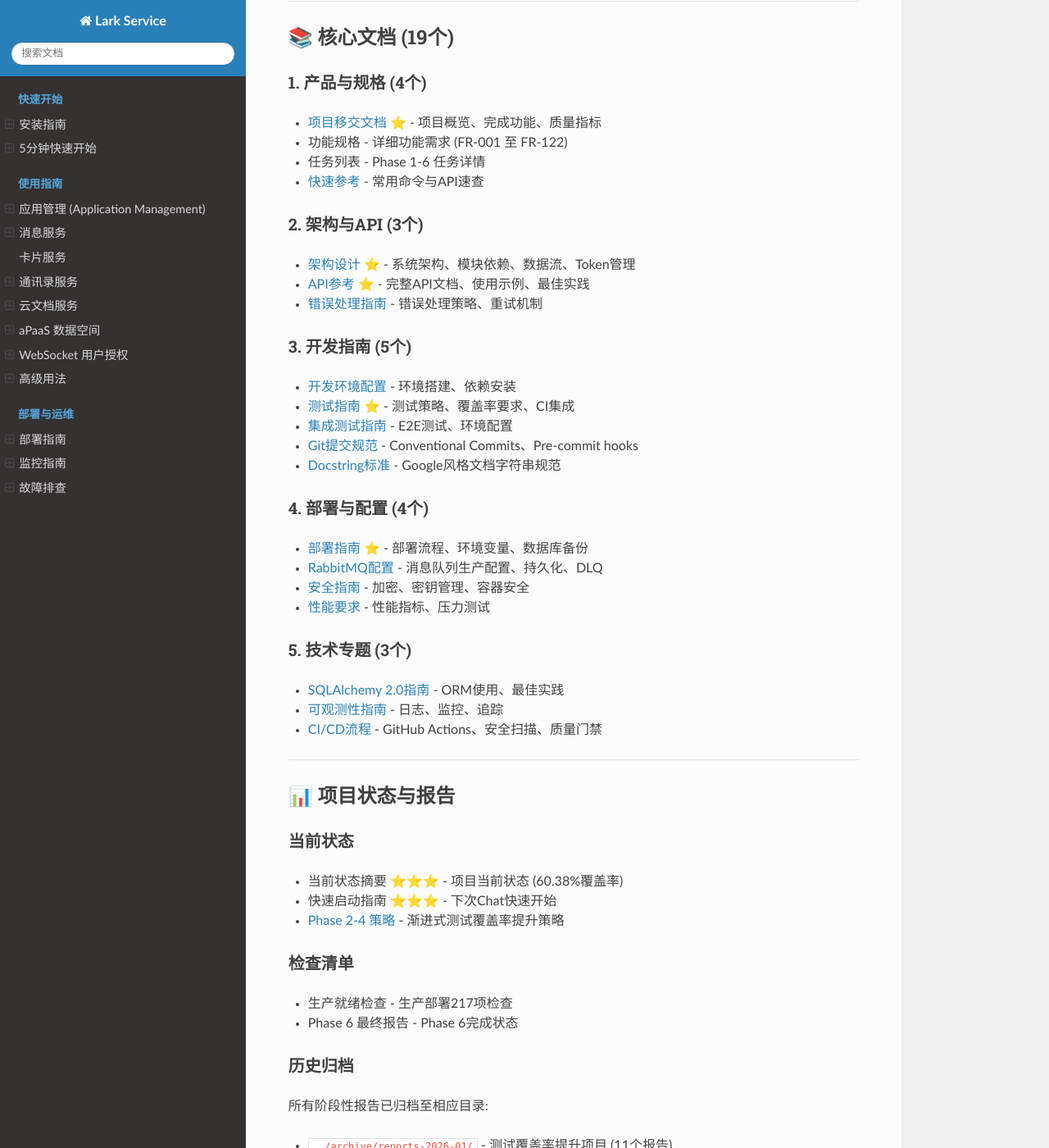
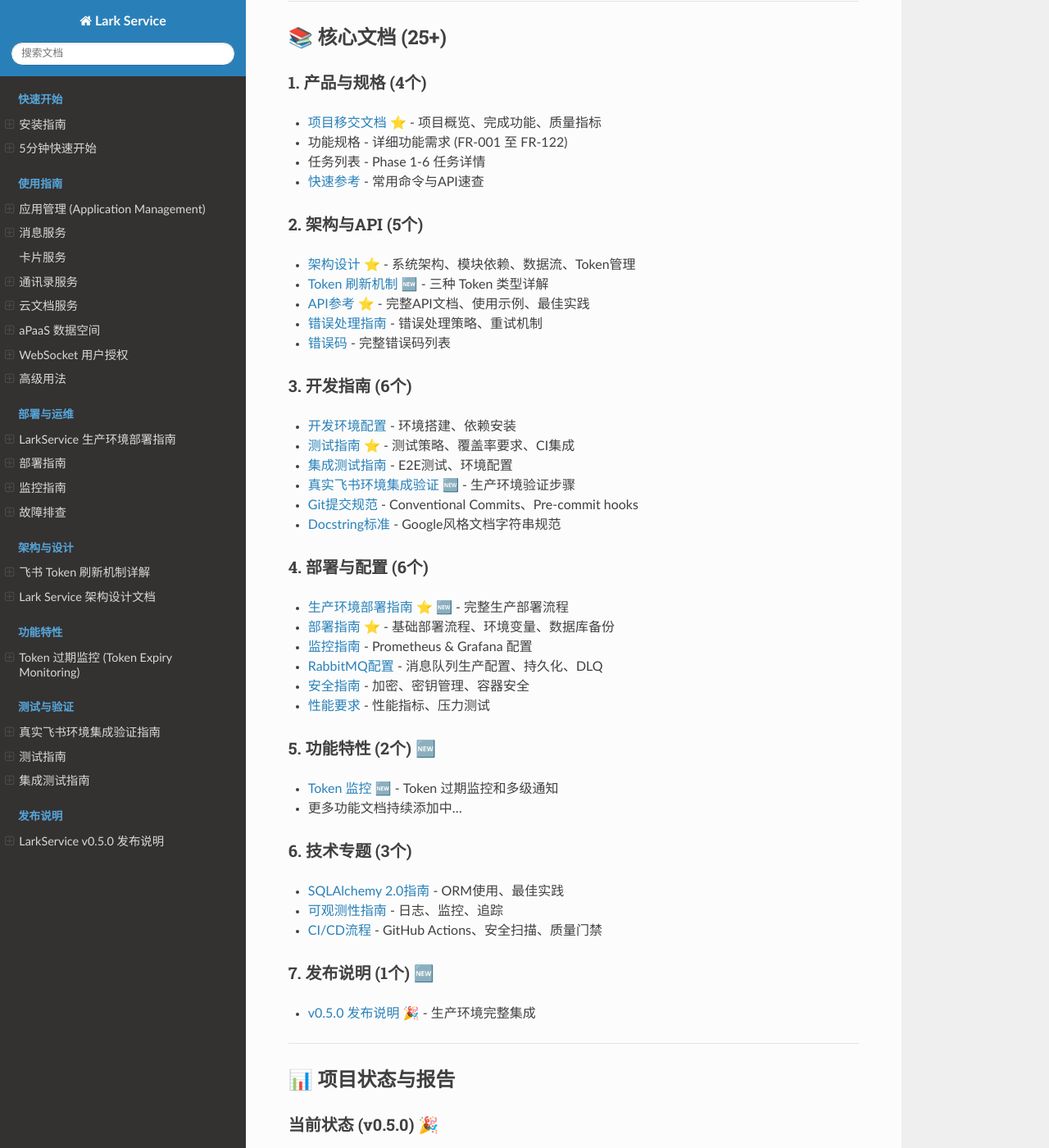
Before and after one commit to ZenRay/LarkServiceCursor, a Sphinx documentation site: the page built from docs/README.md, in a window 1280 px wide and 1400 px high, scrolled down 489 px. Shown: the whole window at 82% size. Built offline with Sphinx 7.4.7 and the Read the Docs theme 3.1.0, drawn with Linux system fonts in a browser that asks for light colours; pages that are not in the unit, such as notebooks, are missing from menus; some of the changed text lies outside the part shown.

Commit message:
docs: 更新项目文档索引和 README
📚 更新内容

1. README.md
   - 新增核心特性: Docker 容器化、APScheduler 定时任务
   - 扩展文档章节: 部署运维、架构、功能特性、测试、发布说明
   - 添加 v0.5.0 版本历史和完整变更说明
   - 新增版本历史时间线 (v0.1.0 - v0.5.0)

2. docs/index.rst (Sphinx 文档索引)
   - 新增「部署与运维」章节: PRODUCTION_DEPLOYMENT
   - 新增「架构与设计」章节: token-refresh-mechanism
   - 新增「功能特性」章节: token-monitoring
   - 新增「测试与验证」章节: INTEGRATION_VERIFICATION
   - 新增「发布说明」章节: v0.5.0

3. docs/README.md (文档索引)
   - 更新文档总数: 19 → 25+
   - 更新维护日期: 2026-01-18 → 2026-01-22
   - 标注当前版本: v0.5.0 (生产就绪)
   - 添加新文档引用 (部署、架构、功能、测试、发布)
   - 更新快速导航推荐路径

🎯 目标
确保所有 v0.5.0 新增文档都被正确索引和引用,方便用户查找和使用

```diff
--- a/docs/README.md
+++ b/docs/README.md
@@ -1,8 +1,9 @@
 # Lark Service - 项目文档索引
 
-**文档总数**: 19个核心文档
-**最后整理**: 2026-01-18
+**文档总数**: 25+ 核心文档
+**最后整理**: 2026-01-22
 **维护者**: Ray
+**当前版本**: v0.5.0 (生产就绪) 🎉
 
 ---
 
@@ -10,14 +11,14 @@
 
 | 角色 | 推荐文档 |
 |------|---------|
-| **新手** | [项目交接](project-handoff.md) → [快速参考](quick-reference.md) → [API参考](api_reference.md) |
-| **开发者** | [开发环境](development-environment.md) → [测试指南](TESTING-GUIDE.md) → [Git规范](git-commit-standards.md) |
-| **运维人员** | [部署指南](deployment.md) → [安全指南](security-guide.md) → [可观测性](observability-guide.md) |
-| **架构师** | [架构设计](architecture.md) → [性能要求](performance-requirements.md) → [SQLAlchemy 2.0](sqlalchemy-2.0-guide.md) |
+| **新手** | [项目交接](project-handoff.md) → [快速参考](quick-reference.md) → [快速开始](quickstart.md) |
+| **开发者** | [开发环境](development-environment.md) → [测试指南](TESTING-GUIDE.md) → [集成验证](testing/INTEGRATION_VERIFICATION.md) 🆕 |
+| **运维人员** | [生产部署](deployment/PRODUCTION_DEPLOYMENT.md) 🆕 → [安全指南](security-guide.md) → [监控指南](monitoring.md) |
+| **架构师** | [架构设计](architecture.md) → [Token刷新机制](architecture/token-refresh-mechanism.md) 🆕 → [性能要求](performance-requirements.md) |
 
 ---
 
-## 📚 核心文档 (19个)
+## 📚 核心文档 (25+)
 
 ### 1. 产品与规格 (4个)
 - [项目移交文档](project-handoff.md) ⭐ - 项目概览、完成功能、质量指标
@@ -25,37 +26,49 @@
 - [任务列表](../specs/001-lark-service-core/tasks.md) - Phase 1-6 任务详情
 - [快速参考](quick-reference.md) - 常用命令与API速查
 
-### 2. 架构与API (3个)
+### 2. 架构与API (5个)
 - [架构设计](architecture.md) ⭐ - 系统架构、模块依赖、数据流、Token管理
+- [Token 刷新机制](architecture/token-refresh-mechanism.md) 🆕 - 三种 Token 类型详解
 - [API参考](api_reference.md) ⭐ - 完整API文档、使用示例、最佳实践
 - [错误处理指南](error-handling-guide.md) - 错误处理策略、重试机制
+- [错误码](error-codes.md) - 完整错误码列表
 
-### 3. 开发指南 (5个)
+### 3. 开发指南 (6个)
 - [开发环境配置](development-environment.md) - 环境搭建、依赖安装
 - [测试指南](TESTING-GUIDE.md) ⭐ - 测试策略、覆盖率要求、CI集成
 - [集成测试指南](integration-test-guide.md) - E2E测试、环境配置
+- [真实飞书环境集成验证](testing/INTEGRATION_VERIFICATION.md) 🆕 - 生产环境验证步骤
 - [Git提交规范](git-commit-standards.md) - Conventional Commits、Pre-commit hooks
 - [Docstring标准](docstring-standard.md) - Google风格文档字符串规范
 
-### 4. 部署与配置 (4个)
-- [部署指南](deployment.md) ⭐ - 部署流程、环境变量、数据库备份
+### 4. 部署与配置 (6个)
+- [生产环境部署指南](deployment/PRODUCTION_DEPLOYMENT.md) ⭐ 🆕 - 完整生产部署流程
+- [部署指南](deployment.md) ⭐ - 基础部署流程、环境变量、数据库备份
+- [监控指南](monitoring.md) - Prometheus & Grafana 配置
 - [RabbitMQ配置](rabbitmq-config.md) - 消息队列生产配置、持久化、DLQ
 - [安全指南](security-guide.md) - 加密、密钥管理、容器安全
 - [性能要求](performance-requirements.md) - 性能指标、压力测试
 
-### 5. 技术专题 (3个)
+### 5. 功能特性 (2个) 🆕
+- [Token 监控](features/token-monitoring.md) 🆕 - Token 过期监控和多级通知
+- 更多功能文档持续添加中...
+
+### 6. 技术专题 (3个)
 - [SQLAlchemy 2.0指南](sqlalchemy-2.0-guide.md) - ORM使用、最佳实践
 - [可观测性指南](observability-guide.md) - 日志、监控、追踪
 - [CI/CD流程](ci-cd.md) - GitHub Actions、安全扫描、质量门禁
+
+### 7. 发布说明 (1个) 🆕
+- [v0.5.0 发布说明](releases/v0.5.0.md) 🎉 - 生产环境完整集成
 
 ---
 
 ## 📊 项目状态与报告
 
-### 当前状态
-- [当前状态摘要](../CURRENT-STATUS.md) ⭐⭐⭐ - 项目当前状态 (60.38%覆盖率)
+### 当前状态 (v0.5.0) 🎉
+- [v0.5.0 完成总结](completion/V0.5.0_COMPLETION_SUMMARY.md) 🆕 - 开发完成报告
+- [当前状态摘要](../CURRENT-STATUS.md) ⭐⭐⭐ - 项目当前状态
 - [快速启动指南](../QUICK-START-NEXT-CHAT.md) ⭐⭐⭐ - 下次Chat快速开始
-- [Phase 2-4 策略](PHASE2-4-STRATEGY.md) - 渐进式测试覆盖率提升策略
 
 ### 检查清单
 - [生产就绪检查](../specs/001-lark-service-core/checklists/production-readiness.md) - 生产部署217项检查
```
Also changed, not shown: README.md (+65 -5 lines), docs/index.rst (+29 -1 lines).
